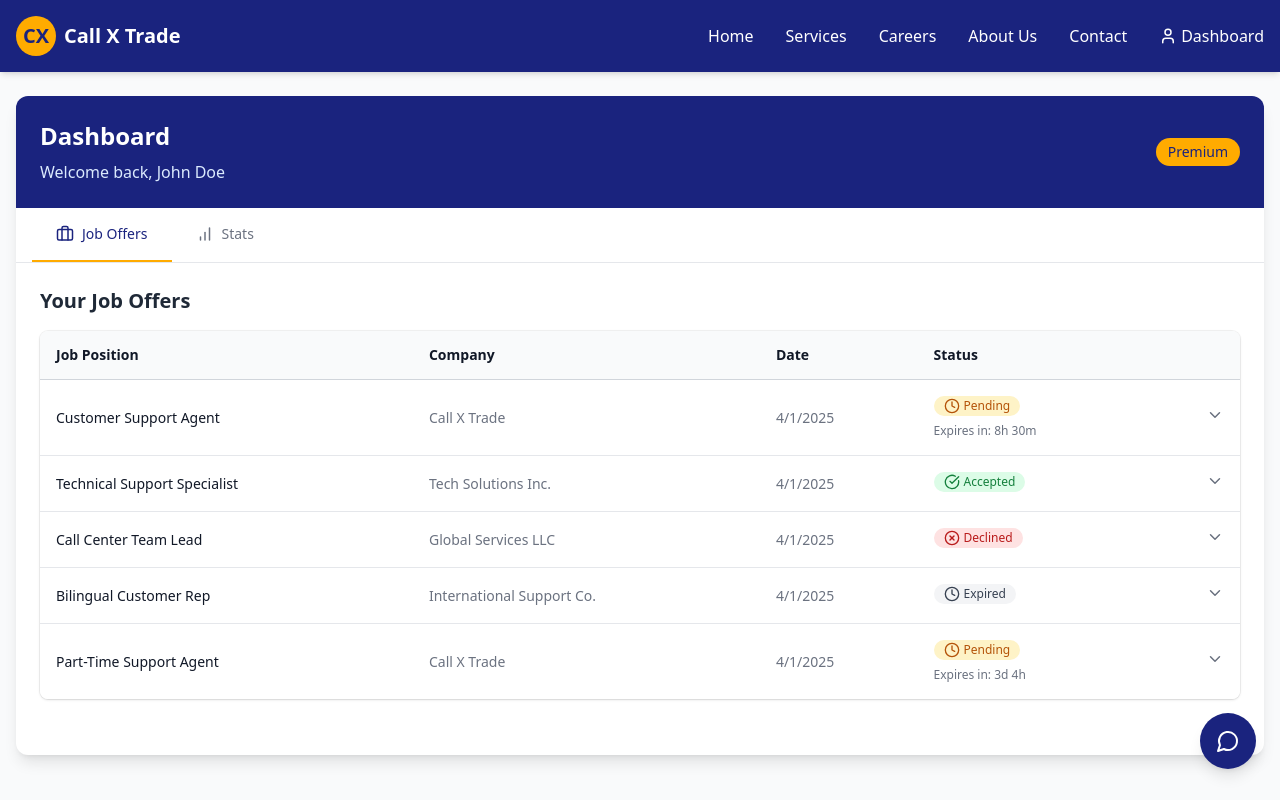
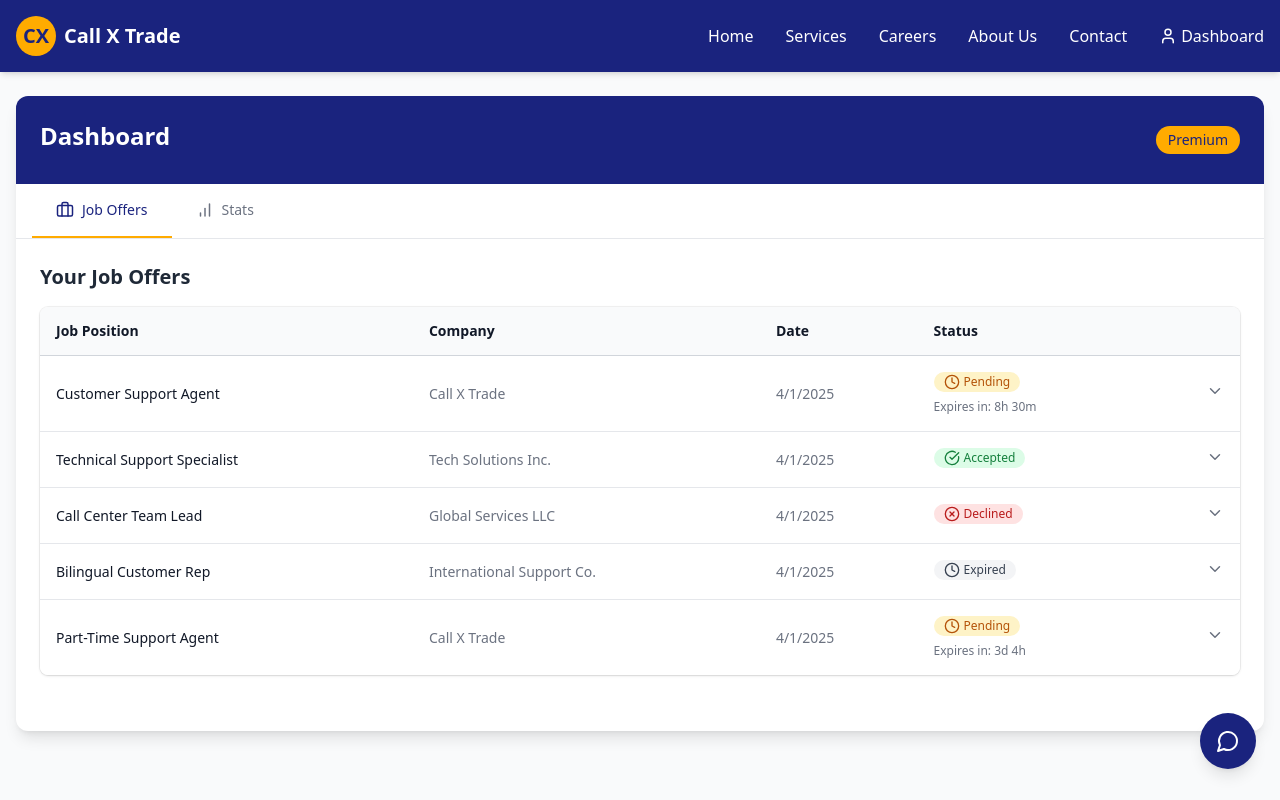
Before and after one commit to DevMagic313/CallXTrade, a React (Vite) app: page /dashboard in a window 1280 px wide. Shown: the top 800 px of the page. Built offline with nearby package versions, Linux system fonts and the light colour scheme; what @react-pdf/renderer would draw is missing.

Commit message:
Update Dashboard.tsx

```diff
--- a/src/components/dashboard/Dashboard.tsx
+++ b/src/components/dashboard/Dashboard.tsx
@@ -135,7 +135,7 @@ const handleViewOffer = (offerId: string) => {
             <div className="flex flex-col sm:flex-row sm:justify-between sm:items-center">
               <div>
                 <h1 className="text-2xl font-bold mb-2">Dashboard</h1>
-                <p className="text-blue-100">Welcome back, John Doe</p>
+                {/* <p className="text-blue-100">Welcome back, John Doe</p> */}
               </div>
               <div className="mt-4 sm:mt-0">
                 <span className="inline-flex items-center px-3 py-1 bg-callx-gold text-callx-blue rounded-full text-sm font-medium">
```
